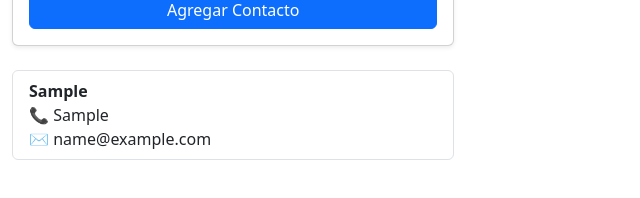
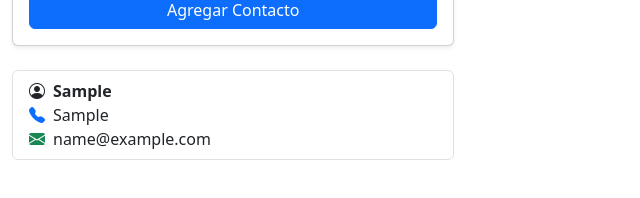
Before and after one commit to rodchakk/gestor-contactos, a React (Vite) app: page / in a window 1280 px wide. Both pictures are taken after typing "Sample", "Sample", "name@example.com" into the empty fields and a click on the button "Agregar Contacto". Shown: the part 510-708 px from the top of the page, without its empty margins (0-640 px from the left). Built offline with nearby package versions, Linux system fonts and the light colour scheme.

Commit message:
agregar usuario mejora
se agrego imagen de contacto

```diff
--- a/package.json
+++ b/package.json
@@ -12,6 +12,7 @@
   "dependencies": {
     "boostrap": "^2.0.0",
     "bootstrap": "^5.3.8",
+    "bootstrap-icons": "^1.13.1",
     "react": "^19.1.1",
     "react-dom": "^19.1.1",
     "sweetalert2": "^11.23.0"
--- a/src/components/ContactList.jsx
+++ b/src/components/ContactList.jsx
@@ -4,15 +4,18 @@ function ContactList({ contacts }) {
   return (
     <ul className="list-group">
       {contacts.length === 0 ? (
-        <li className="list-group-item text-muted">No hay contactos aún</li>
+        <li className="list-group-item text-muted">No hay registros</li>
       ) : (
         contacts.map((c) => (
           <li key={c.id} className="list-group-item">
+            <i className="bi bi-person-circle me-2"></i>
             <strong>{c.name}</strong>
             <br />
-            📞 {c.phone}
+            <i className="bi bi-telephone-fill me-2 text-primary"></i>
+            {c.phone}
             <br />
-            ✉️ {c.email}
+            <i className="bi bi-envelope-fill me-2 text-success"></i>
+            {c.email}
           </li>
         ))
       )}
--- a/src/main.jsx
+++ b/src/main.jsx
@@ -2,6 +2,8 @@ import { StrictMode } from 'react'
 import { createRoot } from 'react-dom/client'
 import './index.css'
 import 'bootstrap/dist/css/bootstrap.min.css';
+import "bootstrap-icons/font/bootstrap-icons.css";
+
 import App from './App.jsx'
 
 createRoot(document.getElementById('root')).render(
```
Also changed, not shown: 1 other file (tests, documents, lock files or other folders).
